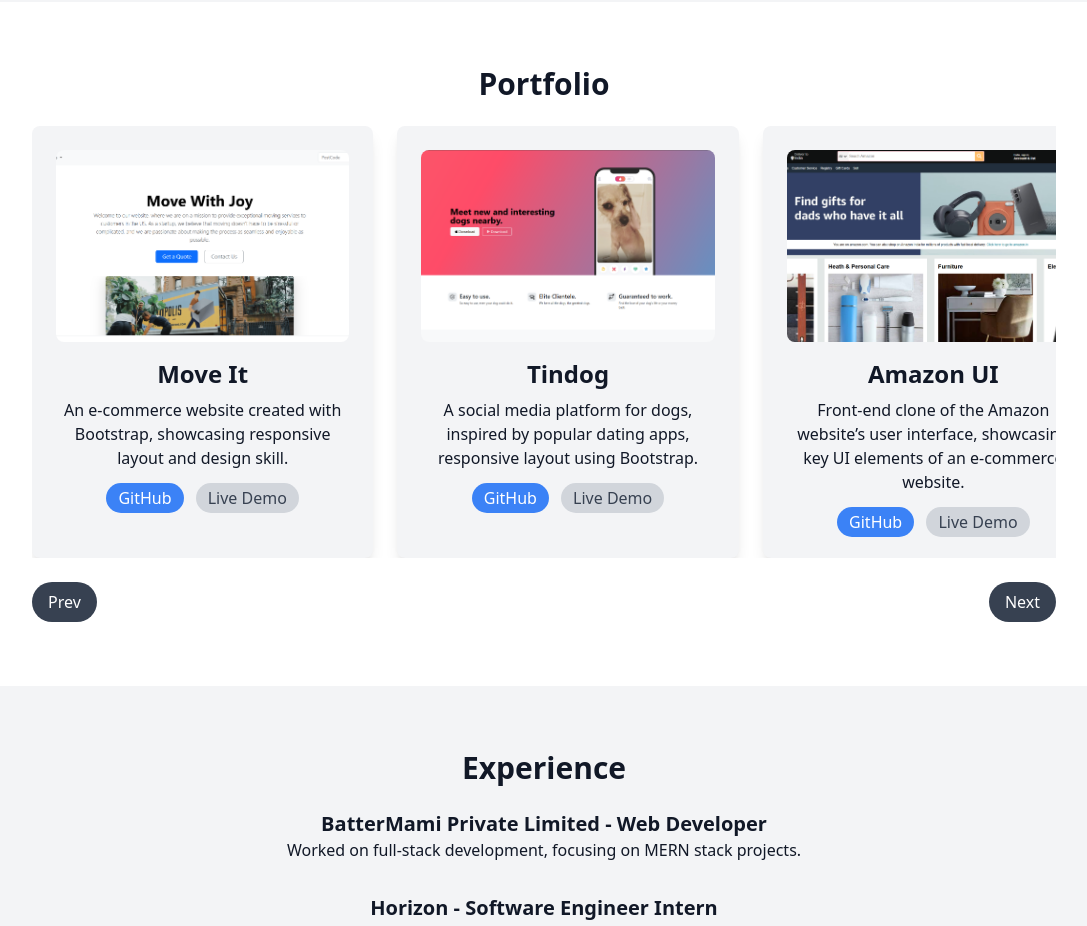
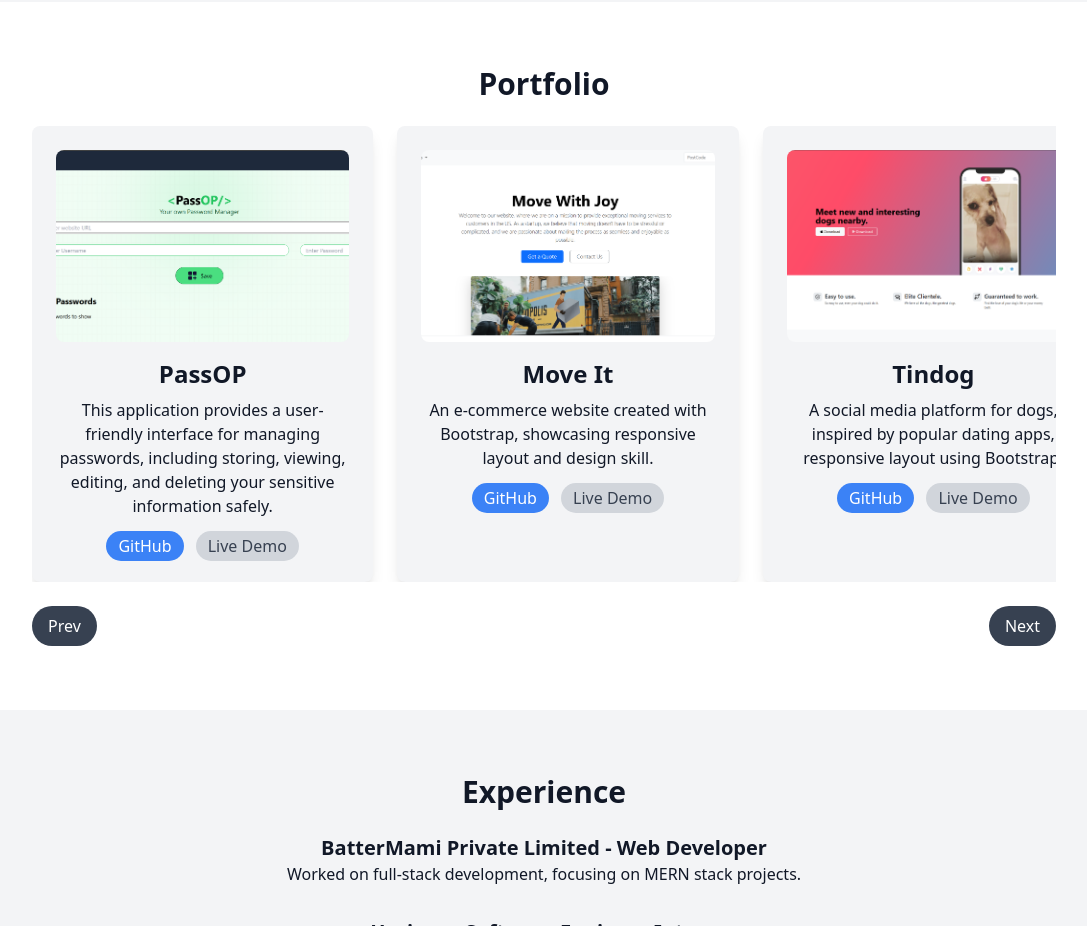
Before and after one commit to gaganProgramming/portfolio-website, a plain HTML site: page index.html in a window 1280 px wide. Shown: the part 1100-2026 px from the top of the page, without its empty margins (96-1183 px from the left). Drawn offline with nearby package versions, Linux system fonts and the light colour scheme.

Commit message:
PassOP project

```diff
--- a/index.html
+++ b/index.html
@@ -109,6 +109,18 @@
     <!-- Project Cards Wrapper -->
     <div class="relative overflow-hidden w-full">
       <div id="cards-container" class="flex transition-transform duration-300 gap-6">
+
+
+    <!-- Card 1: PassOP -->
+                <div class="bg-gray-100 p-6 rounded-lg shadow-lg w-full sm:w-1/2 md:w-1/3 flex-shrink-0">
+                  <img src="./passop.png" alt="Move It" class="w-full h-48 object-cover rounded-lg mb-4">
+                  <h5 class="text-2xl font-semibold mb-2">PassOP</h5>
+                  <p class="mb-4">This application provides a user-friendly interface for managing passwords, including storing, viewing, editing, and deleting your sensitive information safely.</p>
+                  <div>
+                    <a href="https://github.com/gaganProgramming/PasswordManger" class="bg-blue-500 text-white px-3 py-1 rounded-full mr-2" target="_blank">GitHub</a>
+                    <a href="https://www.youtube.com/watch?v=9BVy_BAk7T0" class="bg-gray-300 text-gray-700 px-3 py-1 rounded-full" target="_blank">Live Demo</a>
+                  </div>
+                </div>
 
         <!-- Card 1: Move It -->
         <div class="bg-gray-100 p-6 rounded-lg shadow-lg w-full sm:w-1/2 md:w-1/3 flex-shrink-0">
```
Also changed, not shown: passop.png (added).
